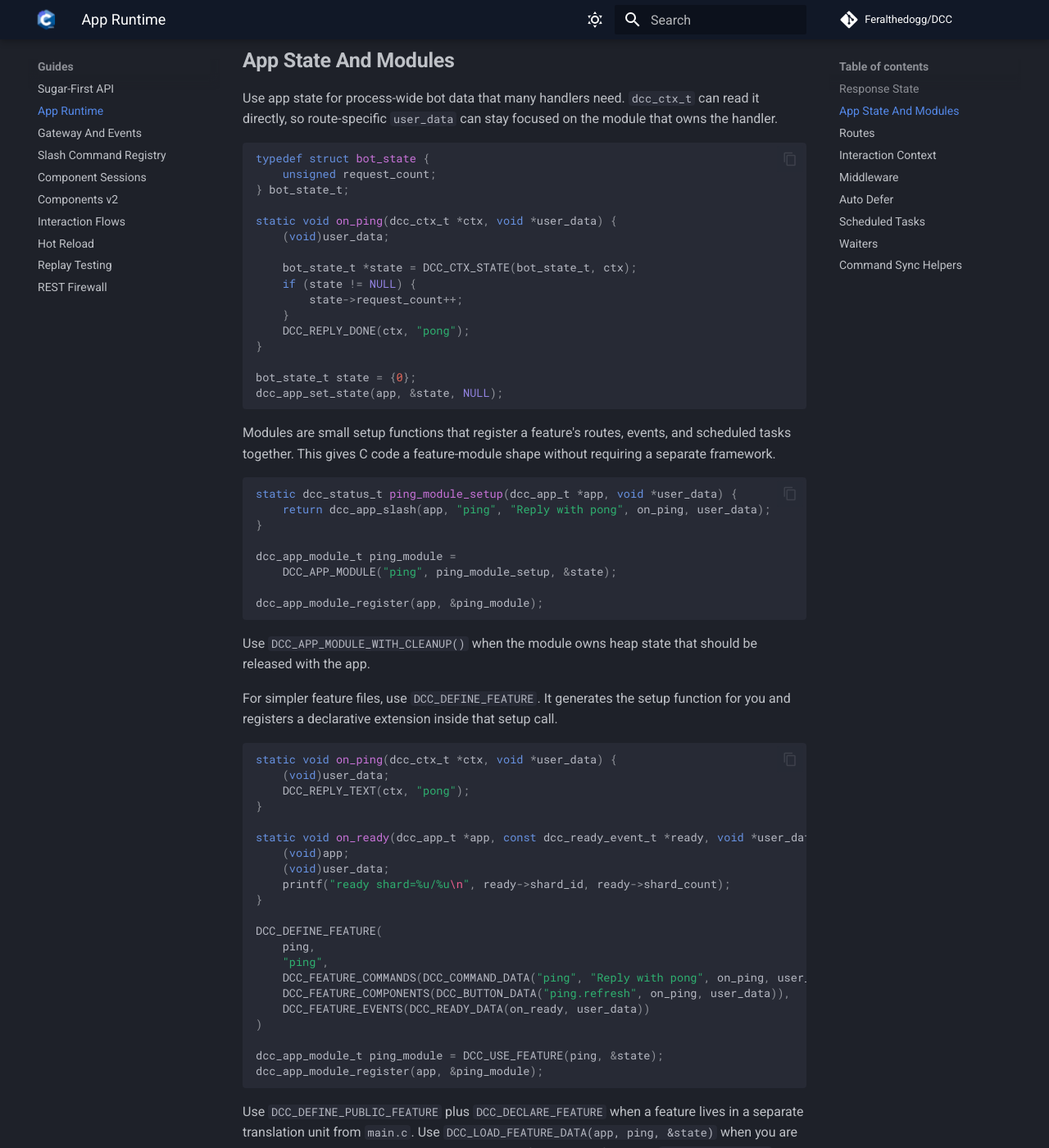
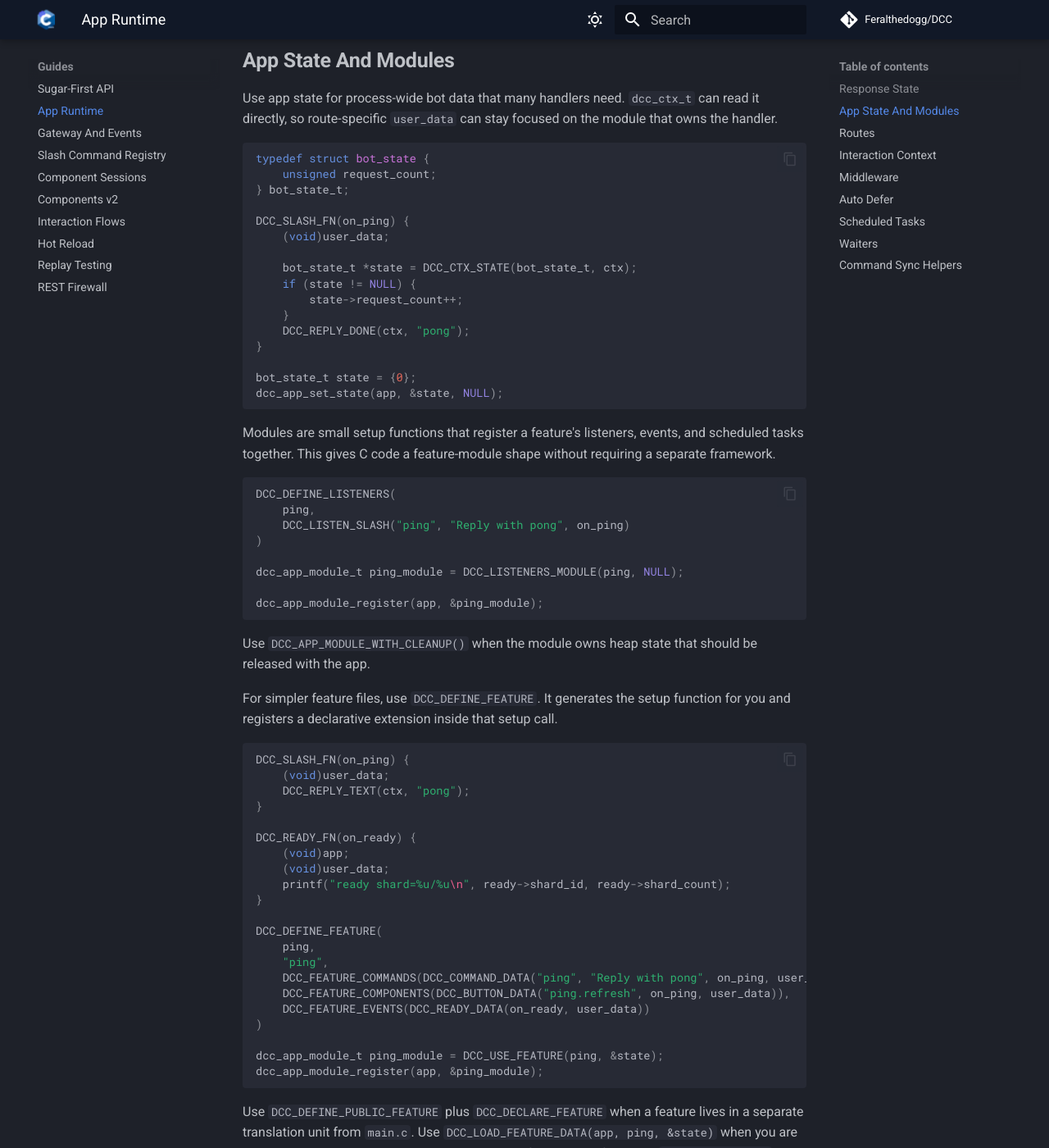
Before and after one commit to Feralthedogg/DCC, an MkDocs documentation site: the page built from docs/guides/app-runtime.md, in a window 1280 px wide and 1400 px high, scrolled down 3464 px. Shown: the whole window at 82% size. Built offline with MkDocs 1.6.1 and Material for MkDocs 9.7.7, drawn with Linux system fonts in a browser that asks for light colours; comment, search, counter and statistics services are not loaded; some of the changed text lies outside the part shown.

Commit message:
Make gateway event docs sugar-first

````diff
--- a/docs/guides/app-runtime.md
+++ b/docs/guides/app-runtime.md
@@ -184,7 +184,7 @@
     unsigned request_count;
 } bot_state_t;
 
-static void on_ping(dcc_ctx_t *ctx, void *user_data) {
+DCC_SLASH_FN(on_ping) {
     (void)user_data;
 
     bot_state_t *state = DCC_CTX_STATE(bot_state_t, ctx);
@@ -198,17 +198,17 @@
 dcc_app_set_state(app, &state, NULL);
 ```
 
-Modules are small setup functions that register a feature's routes, events, and
-scheduled tasks together. This gives C code a feature-module shape without requiring a
-separate framework.
-
-```c
-static dcc_status_t ping_module_setup(dcc_app_t *app, void *user_data) {
-    return dcc_app_slash(app, "ping", "Reply with pong", on_ping, user_data);
-}
-
-dcc_app_module_t ping_module =
-    DCC_APP_MODULE("ping", ping_module_setup, &state);
+Modules are small setup functions that register a feature's listeners, events,
+and scheduled tasks together. This gives C code a feature-module shape without
+requiring a separate framework.
+
+```c
+DCC_DEFINE_LISTENERS(
+    ping,
+    DCC_LISTEN_SLASH("ping", "Reply with pong", on_ping)
+)
+
+dcc_app_module_t ping_module = DCC_LISTENERS_MODULE(ping, NULL);
 
 dcc_app_module_register(app, &ping_module);
 ```
@@ -220,12 +220,12 @@
 function for you and registers a declarative extension inside that setup call.
 
 ```c
-static void on_ping(dcc_ctx_t *ctx, void *user_data) {
+DCC_SLASH_FN(on_ping) {
     (void)user_data;
     DCC_REPLY_TEXT(ctx, "pong");
 }
 
-static void on_ready(dcc_app_t *app, const dcc_ready_event_t *ready, void *user_data) {
+DCC_READY_FN(on_ready) {
     (void)app;
     (void)user_data;
     printf("ready shard=%u/%u\n", ready->shard_id, ready->shard_count);
@@ -376,14 +376,15 @@
 
 ## Routes
 
-`dcc_app_slash()` registers both the local slash command definition and the
-runtime handler. Component routes can match exact custom IDs or prefixes.
-
-```c
-dcc_app_slash(app, "rank", "Show server rank", on_rank, state);
-dcc_app_button(app, "settings.save", on_save, state);
-dcc_app_button_prefix(app, "page:", on_page, state);
-dcc_app_modal(app, "birthday.register", on_birthday_modal, state);
+`DCC_APP_ON_SLASH()` registers both the local slash command definition and the
+runtime handler on an already-created app. Component routes can match exact
+custom IDs or prefixes.
+
+```c
+DCC_APP_ON_SLASH_DATA(app, "rank", "Show server rank", on_rank, state);
+DCC_APP_ON_BUTTON_DATA(app, "settings.save", on_save, state);
+DCC_APP_ON_BUTTON_PREFIX_DATA(app, "page:", on_page, state);
+DCC_APP_ON_MODAL_DATA(app, "birthday.register", on_birthday_modal, state);
 ```
 
 Subcommands can be routed directly. Use `group/subcommand` when the command has
@@ -768,35 +769,30 @@
 down into `dcc_client_on()` directly.
 
 ```c
-static void on_ready(dcc_app_t *app, const dcc_ready_event_t *ready, void *user_data) {
+DCC_READY_FN(on_ready) {
     (void)app;
     (void)user_data;
     printf("ready shard=%u/%u\n", ready->shard_id, ready->shard_count);
 }
 
-static void on_message(
-    dcc_app_t *app,
-    const dcc_message_t *message,
-    const char *args,
-    const dcc_event_t *event,
-    void *user_data
-) {
+DCC_MESSAGE_COMMAND_FN(on_message) {
     (void)args;
     (void)event;
     (void)user_data;
 
-    dcc_app_send_text(app, message->channel_id, "pong", NULL, NULL);
+    (void)DCC_APP_SEND_TEXT(app, message->channel_id, "pong");
 }
 
 DCC_APP_ON_READY_ONCE(app, on_ready);
-dcc_app_on_message_command(app, "!", "ping", on_message, NULL);
-```
-
-`dcc_app_on_message_command()` matches `!ping` and `!ping args`, rejects
+DCC_APP_ON_MESSAGE_COMMAND(app, "!", "ping", on_message);
+```
+
+`DCC_APP_ON_MESSAGE_COMMAND()` matches `!ping` and `!ping args`, rejects
 `!pingpong`, skips whitespace after the command name, and passes the remaining
 arguments as a pointer into the original message content. Use
-`dcc_app_on_message_create()` only when a feature needs raw `MESSAGE_CREATE`
-events instead of command routing.
+`DCC_APP_ON_MESSAGE_CREATE()` only when a feature needs raw `MESSAGE_CREATE`
+events instead of command routing. The underlying `dcc_app_on_*` functions
+remain available for generated code.
 
 Schedulers can be registered directly or declared through `DCC_APP(...)`.
 `DCC_TASK_LOOP_*` mirrors discord.py's `tasks.loop` naming while still mapping
````
Also changed, not shown: docs/guides/gateway-events.md (+47 -11 lines), docs/guides/sugar.md (+1 -1 lines), 1 other file.
